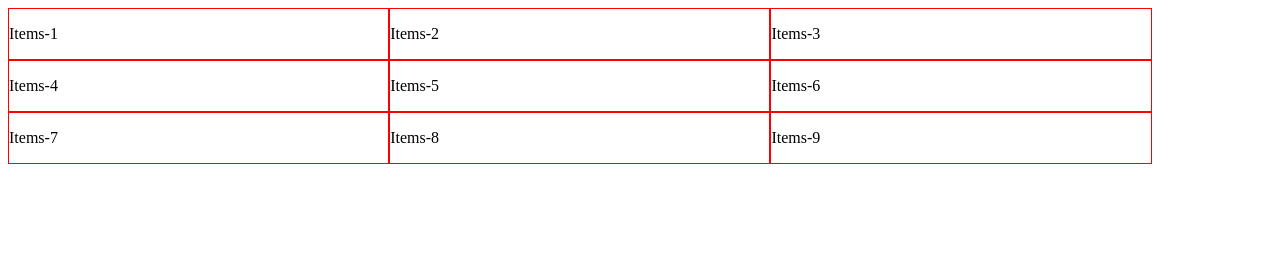
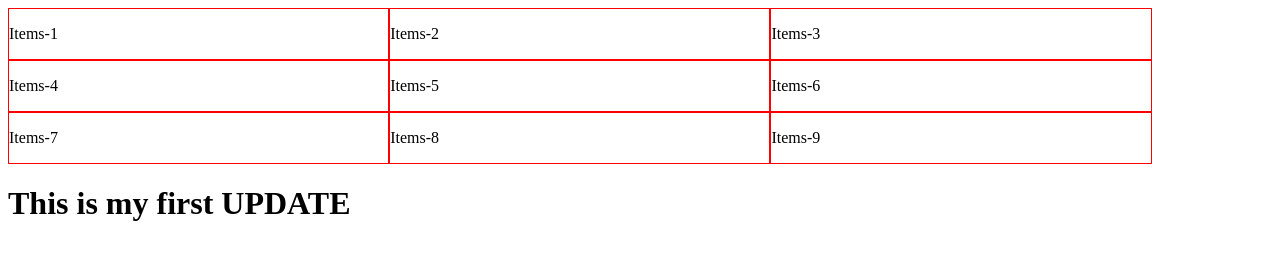
Before and after one commit to JammyJam259/first-repo, a plain HTML site: page index.html in a window 1280 px wide. Drawn offline with Linux system fonts and the light colour scheme.

Commit message:
first update

```diff
--- a/index.html
+++ b/index.html
@@ -38,5 +38,7 @@
         </div>
     </main>
 
+
+    <h1>This is my first UPDATE</h1>
 </body>
 </html>
```
